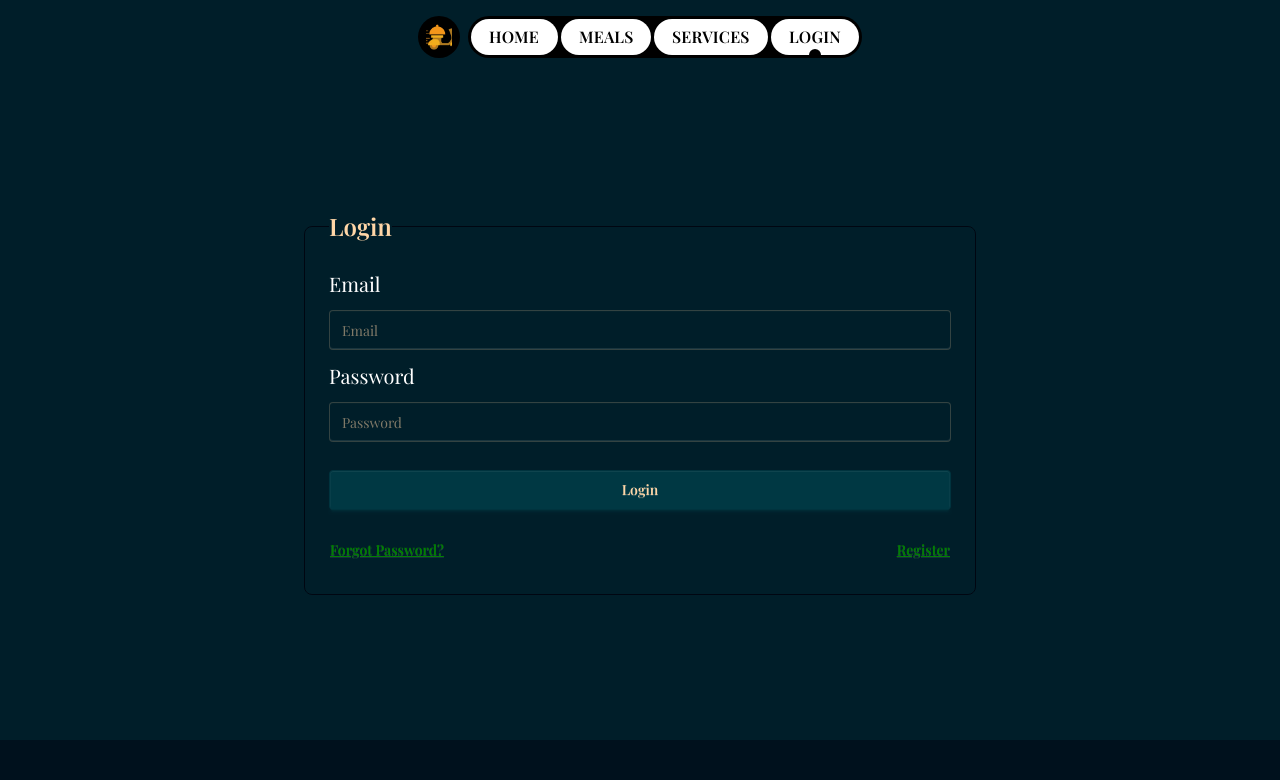
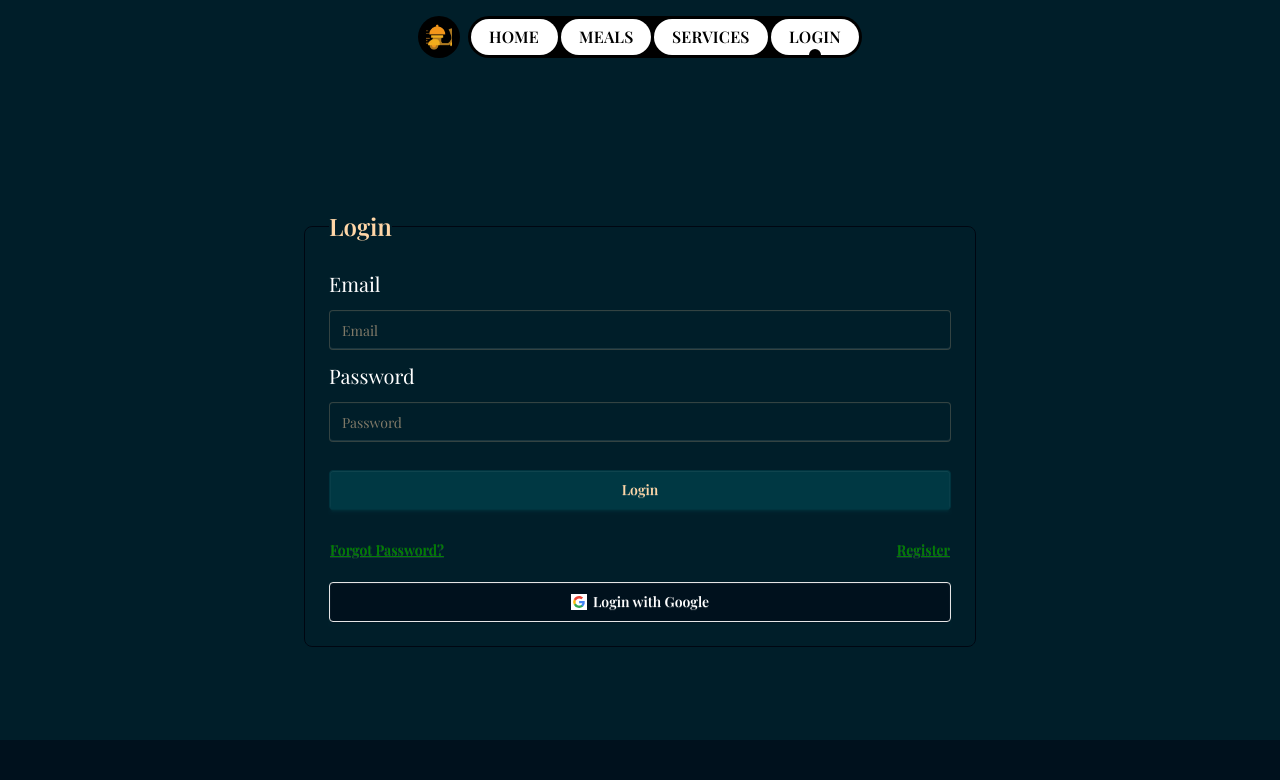
Before and after one commit to TusharChow20/project-Chef-Lokal, a React (Vite) app: page /login in a window 1280 px wide. Shown: the top 780 px of the page. Built offline with nearby package versions, Linux system fonts and the light colour scheme; no server answers; a web font is replaced by a local one.

Commit message:
google loginn

```diff
--- a/src/Pages/Authentication/Login/Login.jsx
+++ b/src/Pages/Authentication/Login/Login.jsx
@@ -1,33 +1,109 @@
 import React from "react";
 import { useForm } from "react-hook-form";
-import { Link } from "react-router";
+import { Link, useNavigate } from "react-router";
+import { useAuth } from "../../../Hooks/useAuth";
+import Swal from "sweetalert2";
+import SocialLogin from "../SocialLogin/SocialLogin";
 
 const Login = () => {
-  const { register, handleSubmit } = useForm();
-  const handleLoginSubmit = (data) => {
-    console.log(data);
+  const {
+    register,
+    handleSubmit,
+    formState: { errors },
+  } = useForm();
+  const { signIn } = useAuth();
+  const navigate = useNavigate();
+
+  const handleLoginSubmit = async (data) => {
+    try {
+      await signIn(data.email, data.password);
+
+      // Success alert
+      Swal.fire({
+        title: "Welcome Back!",
+        text: "You have successfully logged in!",
+        icon: "success",
+        confirmButtonText: "OK",
+        confirmButtonColor: "#10b981",
+        timer: 2000,
+        timerProgressBar: true,
+      });
+
+      // Optional: Redirect after successful login
+      // navigate("/dashboard");
+    } catch (error) {
+      // Error alert
+      let errorMessage = "Failed to login. Please try again.";
+
+      // Handle specific Firebase errors
+      if (error.code === "auth/user-not-found") {
+        errorMessage = "No account found with this email.";
+      } else if (error.code === "auth/wrong-password") {
+        errorMessage = "Incorrect password.";
+      } else if (error.code === "auth/invalid-email") {
+        errorMessage = "Invalid email address.";
+      } else if (error.code === "auth/user-disabled") {
+        errorMessage = "This account has been disabled.";
+      } else if (error.code === "auth/too-many-requests") {
+        errorMessage = "Too many failed attempts. Please try again later.";
+      } else if (error.code === "auth/invalid-credential") {
+        errorMessage = "Invalid email or password.";
+      } else if (error.message) {
+        errorMessage = error.message;
+      }
+
+      Swal.fire({
+        title: "Login Failed!",
+        text: errorMessage,
+        icon: "error",
+        confirmButtonText: "Try Again",
+        confirmButtonColor: "#ef4444",
+      });
+    }
   };
+
   return (
     <div className="mt-[20vh] text-xl ">
       <form onSubmit={handleSubmit(handleLoginSubmit)}>
-        <fieldset className="  border-base-300 rounded-box max-w-2xl mx-auto border p-6 flex flex-col gap-3">
+        <fieldset className="border-base-300 rounded-box max-w-2xl mx-auto border p-6 flex flex-col gap-3">
           <legend className="fieldset-legend text-2xl">Login</legend>
 
           <label className="label text-white">Email</label>
           <input
             type="email"
-            {...register("email")}
+            {...register("email", {
+              required: "Email is required",
+              pattern: {
+                value: /^[A-Z0-9._%+-]+@[A-Z0-9.-]+\.[A-Z]{2,}$/i,
+                message: "Invalid email address",
+              },
+            })}
             className="input w-full"
             placeholder="Email"
           />
+          {errors.email && (
+            <span className="text-red-500 text-sm">{errors.email.message}</span>
+          )}
 
           <label className="label text-white">Password</label>
           <input
             type="password"
-            {...register("password")}
+            {...register("password", {
+              required: "Password is required",
+              minLength: {
+                value: 6,
+                message: "Password must be at least 6 characters",
+              },
+            })}
             className="input w-full"
             placeholder="Password"
           />
+          {errors.password && (
+            <span className="text-red-500 text-sm">
+              {errors.password.message}
+            </span>
+          )}
+
           <button className="btn btn-neutral mt-4 w-full">Login</button>
 
           {/* Extra actions */}
@@ -39,6 +115,7 @@ const Login = () => {
               Register
             </Link>
           </div>
+          <SocialLogin></SocialLogin>
         </fieldset>
       </form>
     </div>
--- /dev/null
+++ b/src/Pages/Authentication/SocialLogin/SocialLogin.jsx
@@ -0,0 +1,98 @@
+import { GoogleAuthProvider, signInWithPopup } from "firebase/auth";
+import React from "react";
+import auth from "../../../Firebase/firebase.config";
+import Swal from "sweetalert2";
+
+const provider = new GoogleAuthProvider();
+
+const SocialLogin = () => {
+  const handleGoogleLogin = async () => {
+    try {
+      const result = await signInWithPopup(auth, provider);
+      const user = result.user;
+
+      // Success alert
+      Swal.fire({
+        title: "Welcome!",
+        text: `Successfully logged in as ${user.displayName || user.email}`,
+        icon: "success",
+        confirmButtonText: "OK",
+        confirmButtonColor: "#10b981",
+        timer: 2000,
+        timerProgressBar: true,
+      });
+
+      // Optional: Redirect or do something with the user data
+      // console.log("User:", user);
+    } catch (error) {
+      // Error alert
+      let errorMessage = "Failed to login with Google. Please try again.";
+
+      // Handle specific Firebase errors
+      if (error.code === "auth/popup-closed-by-user") {
+        errorMessage = "Login popup was closed. Please try again.";
+      } else if (error.code === "auth/cancelled-popup-request") {
+        errorMessage = "Login was cancelled.";
+      } else if (error.code === "auth/popup-blocked") {
+        errorMessage = "Popup was blocked by browser. Please allow popups.";
+      } else if (
+        error.code === "auth/account-exists-with-different-credential"
+      ) {
+        errorMessage =
+          "An account already exists with this email using a different sign-in method.";
+      } else if (error.code === "auth/network-request-failed") {
+        errorMessage = "Network error. Please check your internet connection.";
+      } else if (error.message) {
+        errorMessage = error.message;
+      }
+
+      Swal.fire({
+        title: "Login Failed!",
+        text: errorMessage,
+        icon: "error",
+        confirmButtonText: "Try Again",
+        confirmButtonColor: "#ef4444",
+      });
+    }
+  };
+
+  return (
+    <div>
+      <button
+        onClick={handleGoogleLogin}
+        className="btn text-white border-[#e5e5e5] w-full text-l"
+      >
+        <svg
+          aria-label="Google logo"
+          width="16"
+          height="16"
+          xmlns="http://www.w3.org/2000/svg"
+          viewBox="0 0 512 512"
+        >
+          <g>
+            <path d="m0 0H512V512H0" fill="#fff"></path>
+            <path
+              fill="#34a853"
+              d="M153 292c30 82 118 95 171 60h62v48A192 192 0 0190 341"
+            ></path>
+            <path
+              fill="#4285f4"
+              d="m386 400a140 175 0 0053-179H260v74h102q-7 37-38 57"
+            ></path>
+            <path
+              fill="#fbbc02"
+              d="m90 341a208 200 0 010-171l63 49q-12 37 0 73"
+            ></path>
+            <path
+              fill="#ea4335"
+              d="m153 219c22-69 116-109 179-50l55-54c-78-75-230-72-297 55"
+            ></path>
+          </g>
+        </svg>
+        Login with Google
+      </button>
+    </div>
+  );
+};
+
+export default SocialLogin;
--- a/src/Provider/AuthProvider.jsx
+++ b/src/Provider/AuthProvider.jsx
@@ -1,10 +1,19 @@
 import React, { useEffect, useState } from "react";
 import { AuthContext } from "./AuthContext";
-import { createUserWithEmailAndPassword, onAuthStateChanged, updateProfile } from "firebase/auth";
+import {
+  createUserWithEmailAndPassword,
+  onAuthStateChanged,
+  signInWithEmailAndPassword,
+  updateProfile,
+} from "firebase/auth";
 import auth from "../Firebase/firebase.config";
 
 const AuthProvider = ({ children }) => {
   const [user, setUser] = useState(null);
+
+  const signIn = (email, password) => {
+    return signInWithEmailAndPassword(auth, email, password);
+  };
   const signUp = (email, password) => {
     return createUserWithEmailAndPassword(auth, email, password);
   };
@@ -20,7 +29,7 @@ const AuthProvider = ({ children }) => {
     };
   }, []);
   //all info send
-  const authInfo = { signUp, updateUserProfile };
+  const authInfo = { signUp, updateUserProfile, signIn };
   return (
     <AuthContext.Provider value={authInfo}>{children}</AuthContext.Provider>
   );
```
